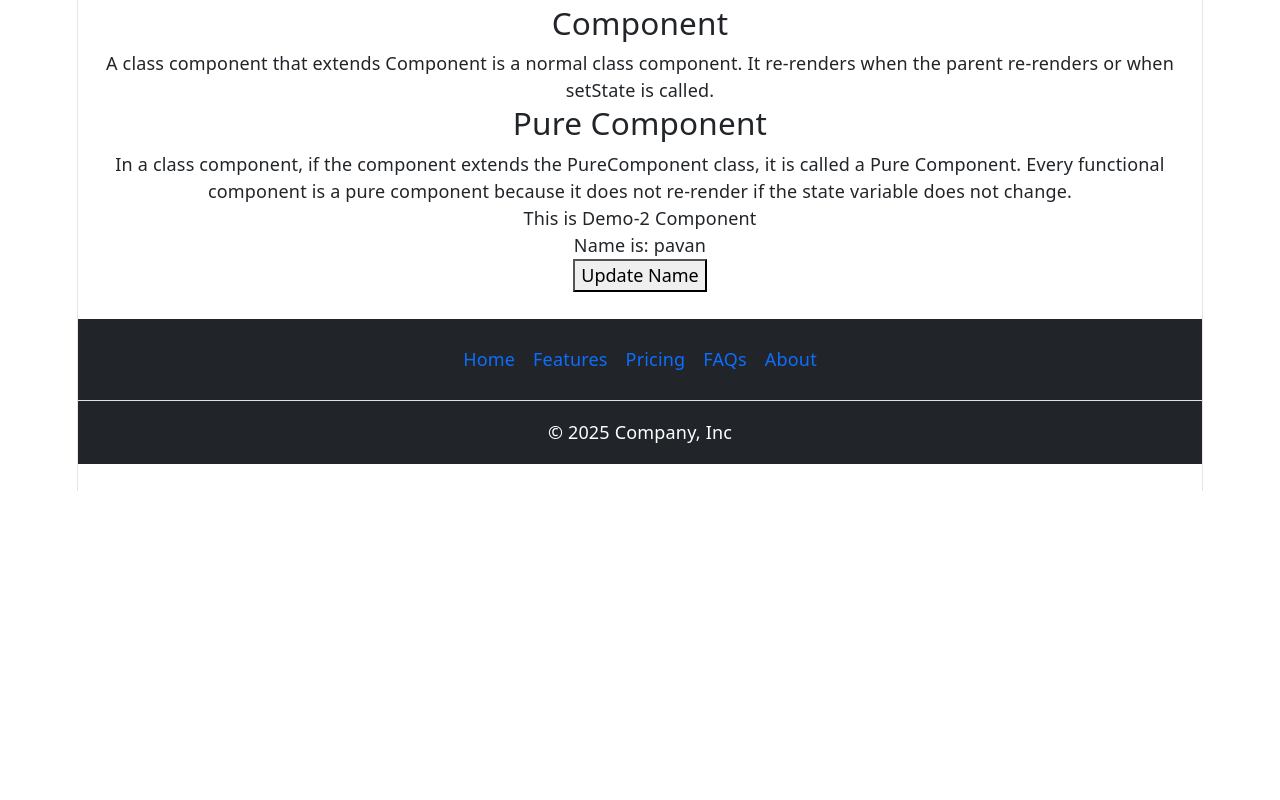
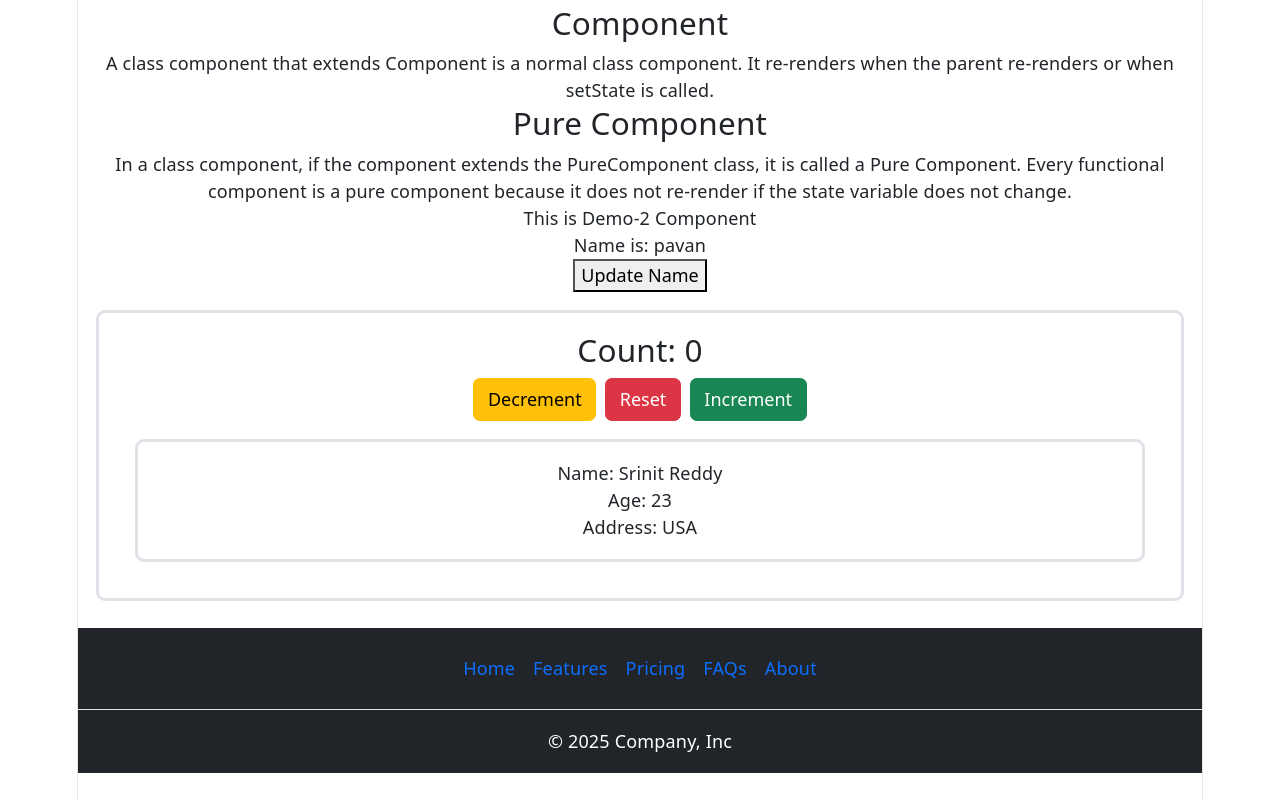
Before and after one commit to srinithreddy16/react-engineering-playbook, a React (Vite) app in the folder my-app/: page / in a window 1280 px wide. Shown: the part 7526-8326 px from the top of the page. Before the commit the page ends 8017 px from the top, so only its background shows below. Built offline with nearby package versions, Linux system fonts and the light colour scheme; the HTML template or start-up script is replaced by a standard one.

Commit message:
Add Counter parent and UserCard child to show the child re-renders on increment, decrement, and reset even though count is not passed as a prop only name, age, and address are passed as props

```diff
--- a/my-app/src/components/body/body.tsx
+++ b/my-app/src/components/body/body.tsx
@@ -11,6 +11,7 @@ import PropsDemo1 from "../props/PropsDemo1.tsx";
 import ProductList2 from "../productList/ProductList2.tsx";
 import Demo1 from "../demo/Demo1.tsx";
 import Demo2 from "../demo/Demo2.tsx";
+import Counter from "../state/Counter.tsx";
 
 function Body(){
   console.log(add(10,20));
@@ -34,6 +35,8 @@ function Body(){
     <PropsDemo1 name="Reddy"  />
     <Demo1/>
     <Demo2/>
+    <Counter/>
+
 
   </div>
 }
--- /dev/null
+++ b/my-app/src/components/props/UserCard.tsx
@@ -0,0 +1,13 @@
+export default function UserCard(props: any) {
+    console.log('User Card Re-rendered...')
+  const { name, age, address } = props;
+  return(
+    <>
+        <div className="border border-3 rounded-3 p-3 m-3">
+            <div>Name: {name}</div>
+            <div> Age: {age}</div>
+            <div>Address: {address}</div>
+        </div>
+  </>
+  );
+}
--- /dev/null
+++ b/my-app/src/components/state/Counter.tsx
@@ -0,0 +1,28 @@
+import { useState } from "react";
+import UserCard from "../props/UserCard.tsx";
+
+export default function Counter() {
+  const [count, setCount] = useState(0);
+
+  return <>
+    <div className="border border-3 rounded-3 m-3 p-3 text-center">
+      <h3>Count: {count}</h3>
+
+      <button className="btn btn-warning" onClick={() => setCount(count - 1)}>
+        Decrement
+      </button>
+
+      <button className="btn btn-danger mx-2" onClick={() => setCount(0)}>
+        Reset
+      </button>
+
+      <button className="btn btn-success" onClick={() => {
+        setCount((prevState) => prevState + 1); // async code
+        console.log('count: ', count);
+      }}>Increment</button>
+
+      <UserCard name="Srinit Reddy" age={23} address='USA' />
+    </div>
+
+  </>
+}
```
Also changed, not shown: my-app/notes.txt.
